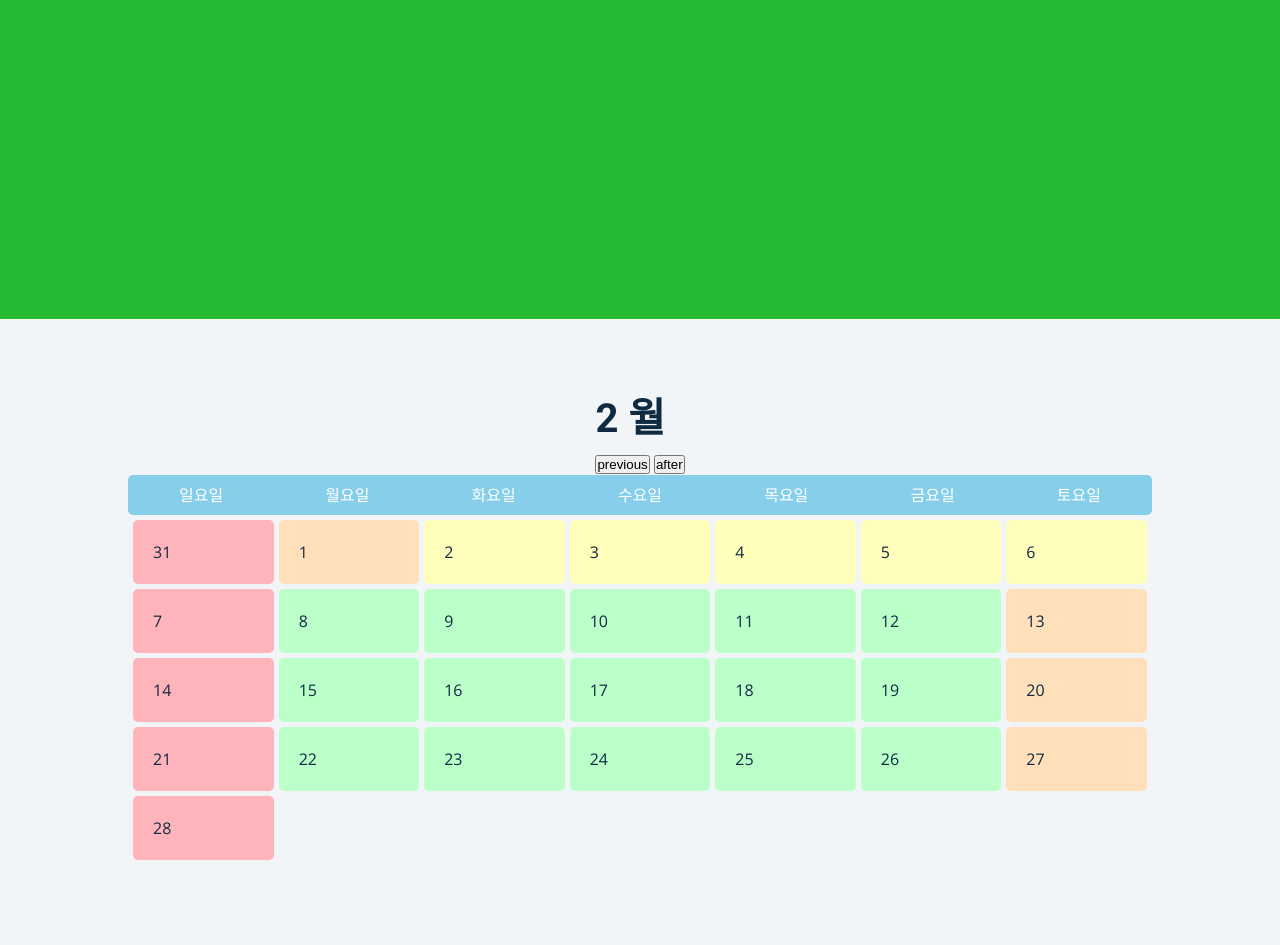
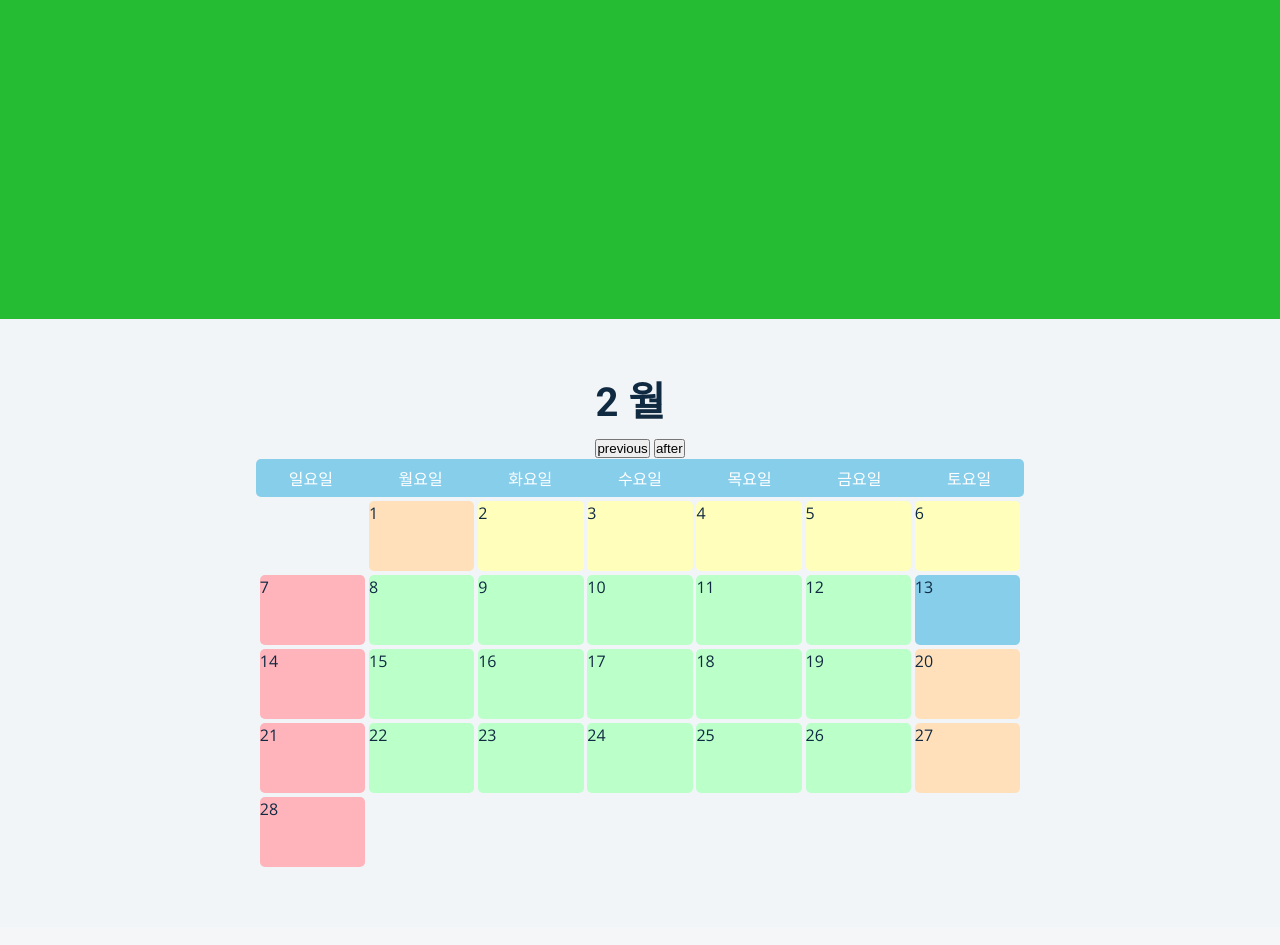
Before and after one commit to DOWITH-Developer/DOWITH, a Django app: page /challenge/calendar/ in a window 1280 px wide. Shown: the part 81-1026 px from the top of the page. After the commit the page ends 948 px from the top, so only its background shows below. Run offline with Django 3.2, Linux system fonts and the light colour scheme; some libraries are stand-ins or nearby versions.

Commit message:
final calendar

```diff
--- a/config/static/css/calendar.css
+++ b/config/static/css/calendar.css
@@ -7,10 +7,10 @@
 }
 
 .calendar_container {
-    margin: 0 auto;
-    padding: 5rem 0;
-    width: 80%;
-    height: 60%;
+    margin: 4rem auto;
+    padding: 0;
+    width: 60vw;
+    height: 60vh;
     display: flex;
     flex-direction: column;
     align-items: center;
@@ -18,7 +18,7 @@
 }
 
 .weekday {
-    height: 15%;
+    height: 8%;
     width: 100%;
     padding: 0.5rem 0;
     background-color: skyblue;
@@ -30,7 +30,8 @@
 }
 
 .calendar {
-    height: 65%;
+    width: 100%;
+    height: 100%;
     box-sizing: border-box;
     padding: 0.5%;
 }
@@ -42,8 +43,9 @@ vertical-align: bottom;
     width: calc(97% / 7);
     height: calc(98% / 5);
     box-sizing: border-box;
+    /* background-clip: content-box; */
     border-radius: 5px;
-padding: 20px;
+    padding: 0;
 }
 
 .horizontalGutter {
--- a/config/static/js/calendar.js
+++ b/config/static/js/calendar.js
@@ -28,15 +28,15 @@ function setCalendarData(year, month){
             if (j == 0) {
             // 스타일링을 위한 클래스 추가
             calHtml +=
-                `<div style='background-color:#FFB3BB;' class='calendar__day horizontalGutter'><span>${(prevLastDay - (firstDayName - 1) + j)}</span><span></span></div>`;
+                `<div style='background-color:#FFB3BB; visibility: hidden' class='calendar__day horizontalGutter'><span>${(prevLastDay - (firstDayName - 1) + j)}</span><span></span></div>`;
             } else if (j == 6) {
             // 스타일링을 위한 클래스 추가
             calHtml +=
-                `<div style='background-color:#FFB3BB;' class='calendar__day'><span>${(prevLastDay - (firstDayName - 1) + j)}</span><span></span></div>`;
+                `<div style='background-color:#FFB3BB; visibility: hidden' class='calendar__day'><span>${(prevLastDay - (firstDayName - 1) + j)}</span><span></span></div>`;
             } else {
             // 스타일링을 위한 클래스 추가
             calHtml +=
-                `<div style='background-color:#FFB3BB;' class='calendar__day horizontalGutter'><span>${(prevLastDay - (firstDayName - 1) + j)}</span><span></span></div>`;
+                `<div style='background-color:#FFB3BB; visibility: hidden' class='calendar__day horizontalGutter'><span>${(prevLastDay - (firstDayName - 1) + j)}</span><span></span></div>`;
             }
         }
         else if (i == 0 && j == firstDayName) {
@@ -84,27 +84,9 @@ function setCalendarData(year, month){
                 `<div style='background-color: var(--base);'class='calendar__day horizontalGutter verticalGutter'><span>${startDayCount}</span><span id='${year}${month}${setFixDayCount(startDayCount++)}'></span></div>`;
             }
         }
-        // 이번 달 이후의 달 표시
-        // else if (startDayCount > lastDay) {
-        //     if (j == 0) {
-        //     // 스타일링을 위한 클래스 추가
-        //     calHtml +=
-        //         `<div style='background-color:#BBFFC9;' class='calendar__day horizontalGutter verticalGutter'><span>${lastDayCount++}</span><span></span></div>`;
-        //     } else if (j == 6) {
-        //     // 스타일링을 위한 클래스 추가
-        //     calHtml +=
-        //         `<div style='background-color:#BBFFC9;' class='calendar__day verticalGutter'><span>${lastDayCount++}</span><span></span></div>`;
-        //     } else {
-        //     // 스타일링을 위한 클래스 추가
-        //     calHtml +=
-        //         `<div style='background-color:#B9E1FF;' class='calendar__day horizontalGutter verticalGutter'><span>${lastDayCount++}</span><span></span></div>`;
-        //     }
-        // }
         }
     }
-    console.log(`변수로 넘어오는 달 : ${month}`)
     calendarTitle.innerHTML = months[(+month)%13];
-    console.log(`제목 : ${months[(+month)%13]}`)
     document
         .querySelector(".calendar")
         .insertAdjacentHTML("beforeend", calHtml);
@@ -144,7 +126,6 @@ function selectMonth(thisMonth, thisYear){
     } else {
         setCalendarData(thisYear, "" + thisMonth);
     }
-    console.log(`${thisMonth}+${thisYear}`)
 }
 
 
@@ -155,8 +136,6 @@ afterMonth.addEventListener('click', () => {
     document.querySelector(".calendar").innerHTML = ""
     thisYear = (thisMonth === 13) ? thisYear + 1 : thisYear;
     thisMonth = (thisMonth === 13) ? 1 : thisMonth;
-    console.log(`이번 달 : ${thisMonth}`);
-    console.log(`이번 년 : ${thisYear}`);
     selectMonth(thisMonth, thisYear);
 })
 
@@ -166,23 +145,14 @@ previousMonth.addEventListener('click', () => {
     document.querySelector(".calendar").innerHTML = ""
     thisYear = (thisMonth === 0) ? thisYear - 1 : thisYear;
     thisMonth = (thisMonth === 0) ? 12 : thisMonth;
-    console.log(`이번 달 : ${thisMonth}`);
-    console.log(`이번 년 : ${thisYear}`);
     selectMonth(thisMonth, thisYear);
 })
 
-   // 20210222
-    // 년 월 일
-// console.log(today.getDate());
-// console.log(thisMonth, thisYear)
-// const thisDay = document.querySelector(``)
+
 window.addEventListener('DOMContentLoaded', selectMonth(thisMonth, thisYear))
 
 const todayId = (thisMonth < 10) ? `${thisYear}${'0' + thisMonth}${today.getDate()}`: `${thisYear}${thisMonth}${today.getDate()}`;
 const todaySelector = document.getElementById(`${todayId}`);
 const todayContainer = todaySelector.parentNode;
+todayContainer.style.background = "skyblue";
 // style 에서 outline 을 추가만 할꺼야
-todayContainer.style.borderColor = "red";
-// todayContainer.setAttribute("style", "background-color: var(--base);");
-// 이번 달 모든 span 을 가져온다
-// 그 중 id 가 오늘 날짜
```
Lines whose indentation alone changed are shown as unchanged.
